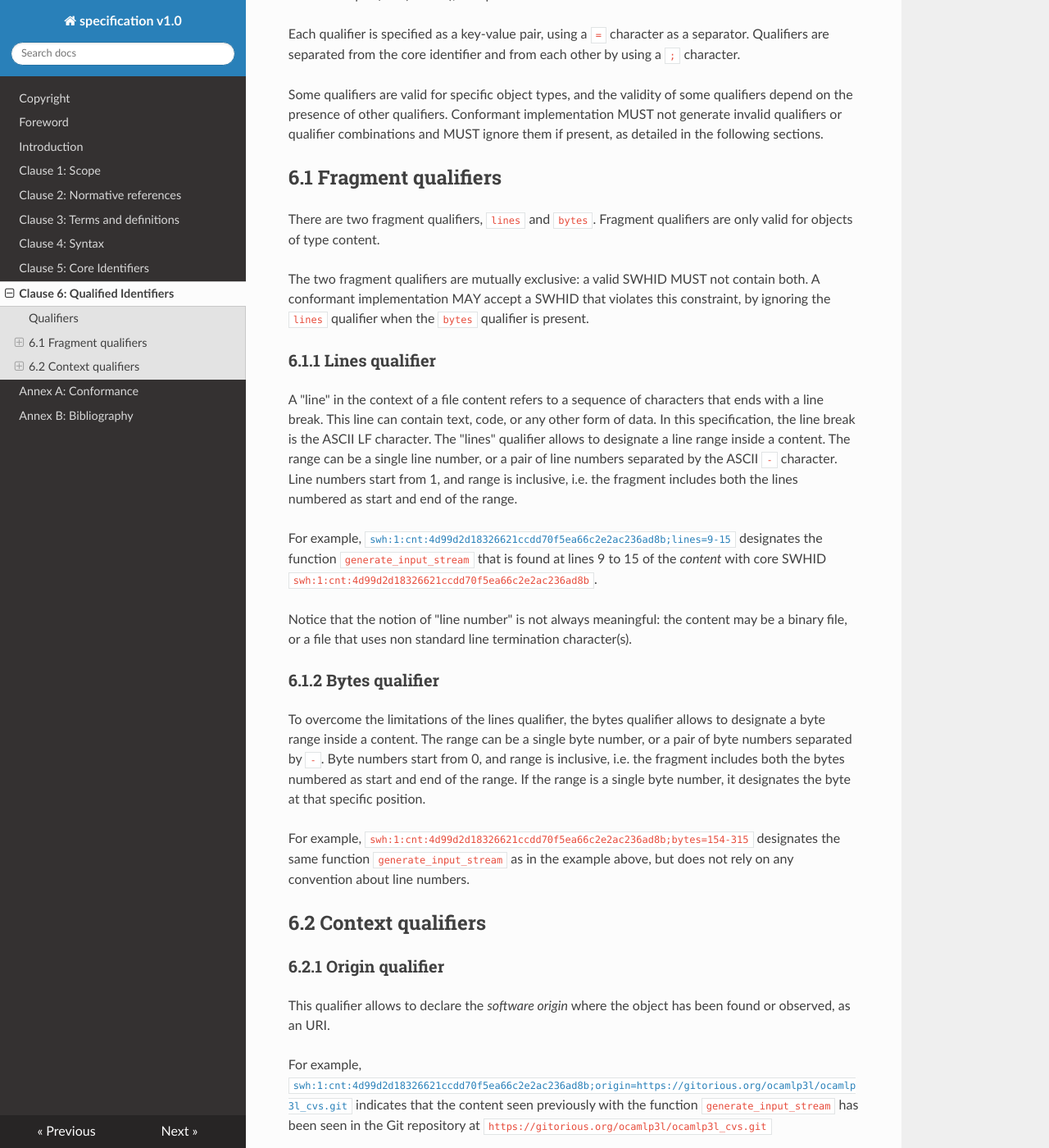
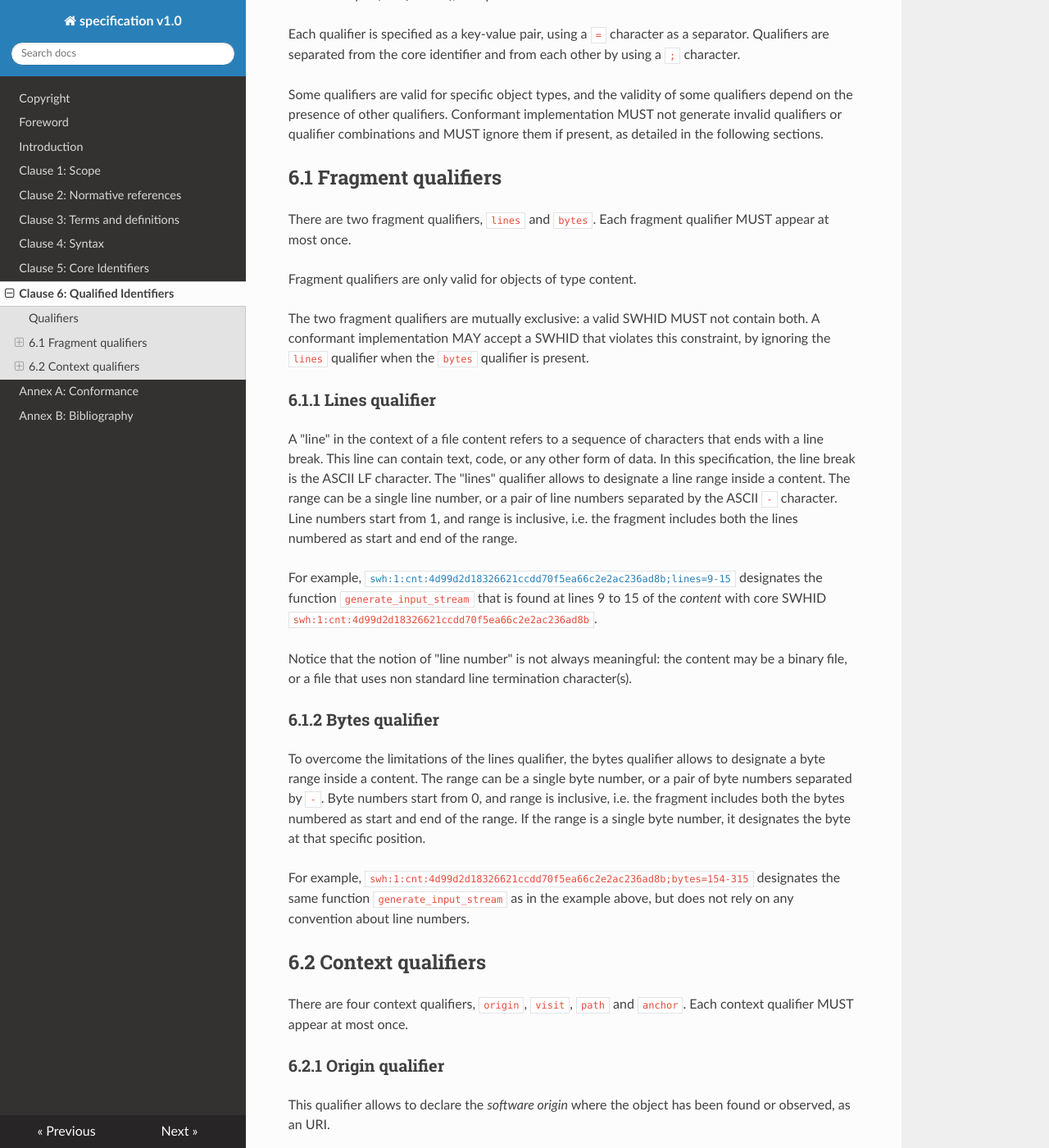
Before and after one commit to swhid/specification, an MkDocs documentation site: the page built from Chapters/6.Qualified_identifiers.md, in a window 1280 px wide and 1400 px high, scrolled down 348 px. Shown: the whole window at 82% size. Built offline with MkDocs 1.6.1, drawn with Linux system fonts in a browser that asks for light colours; nearby versions of some CDN libraries.

Commit message:
Specify that qualifiers must occurr at most once.

```diff
--- a/Chapters/6.Qualified_identifiers.md
+++ b/Chapters/6.Qualified_identifiers.md
@@ -22,6 +22,8 @@ as detailed in the following sections.
 ## 6.1 Fragment qualifiers
 
 There are two fragment qualifiers, `lines` and `bytes`.
+Each fragment qualifier MUST appear at most once.
+
 Fragment qualifiers are only valid for objects of type content.
 
 The two fragment qualifiers are mutually exclusive: a valid SWHID MUST not contain both.
@@ -54,6 +56,9 @@ does not rely on any convention about line numbers.
 
 
 ## 6.2 Context qualifiers
+
+There are four context qualifiers, `origin`, `visit`, `path` and `anchor`.
+Each context qualifier MUST appear at most once.
 
 ### 6.2.1 Origin qualifier
 
```
